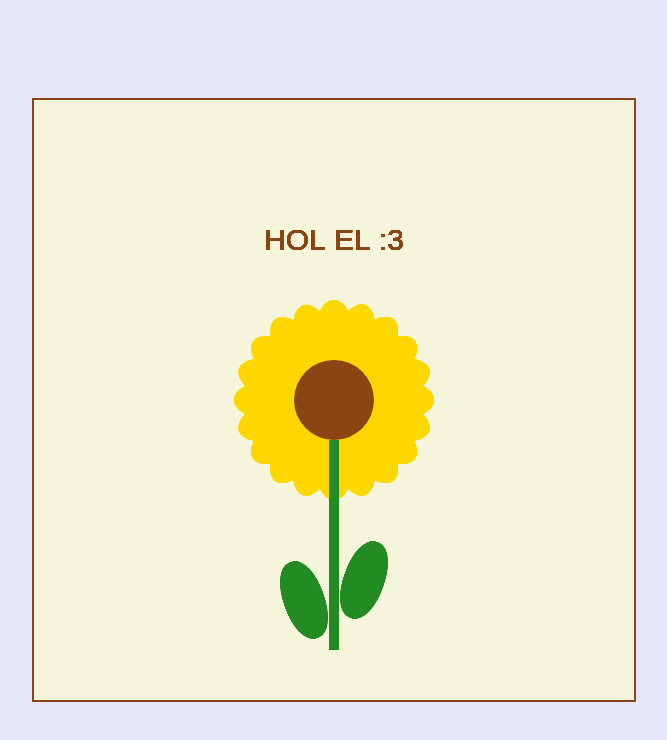
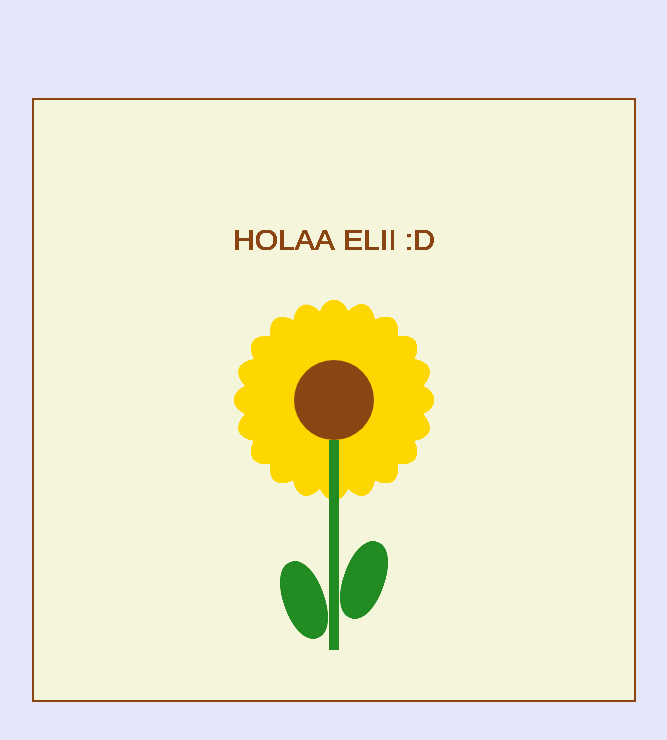
Before and after one commit to Isrz07/ISRZ07.github.io, a plain HTML site: page index.html in a window 1280 px wide. Shown: the whole page, without its empty margins (306-973 px from the left). Drawn offline with Linux system fonts and the light colour scheme.

Commit message:
Update index.html

```diff
--- a/index.html
+++ b/index.html
@@ -109,7 +109,7 @@
                     ctx.font = '30px Arial';
                     ctx.fillStyle = '#8B4513';
                     ctx.textAlign = 'center';
-                    ctx.fillText('HOL EL :3', centerX, centerY - 150);
+                    ctx.fillText('HOLAA ELII :D', centerX, centerY - 150);
                 }
 
                 step++;
```
